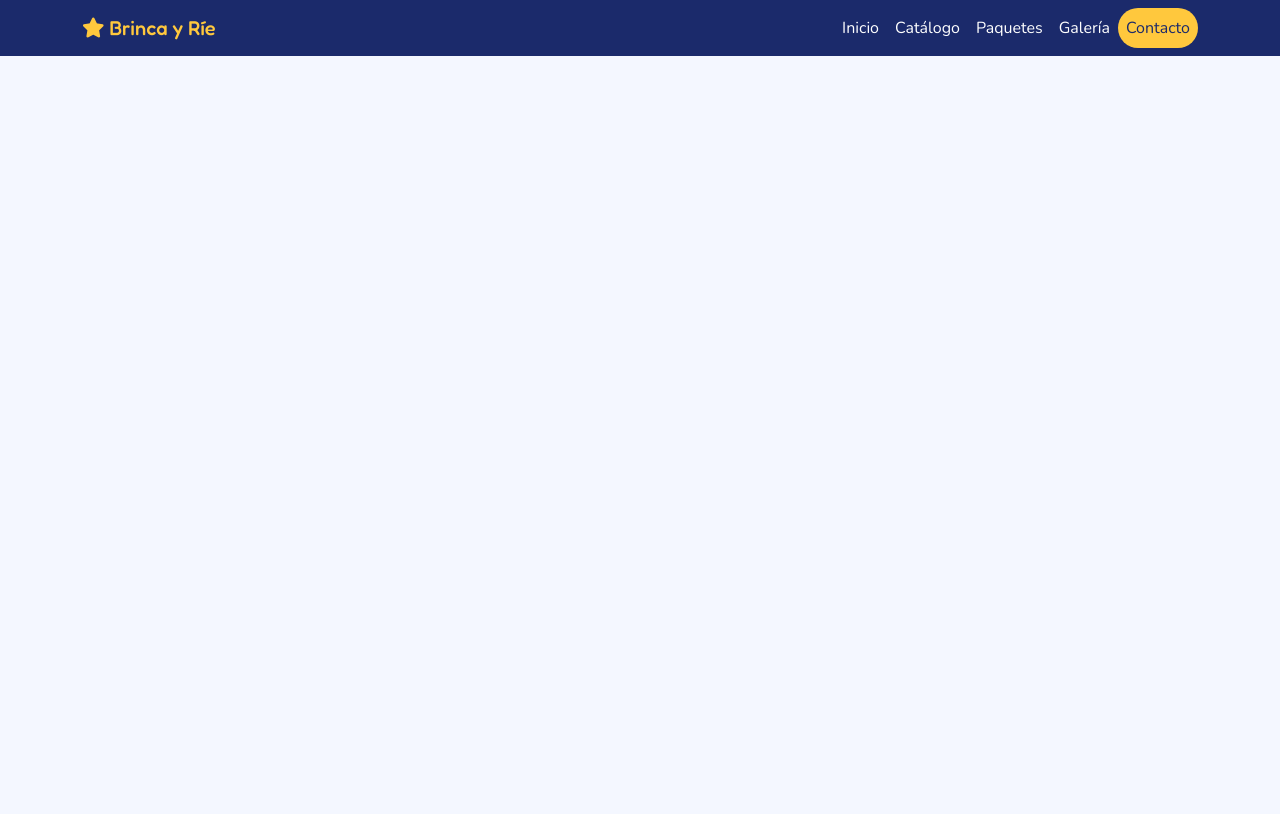
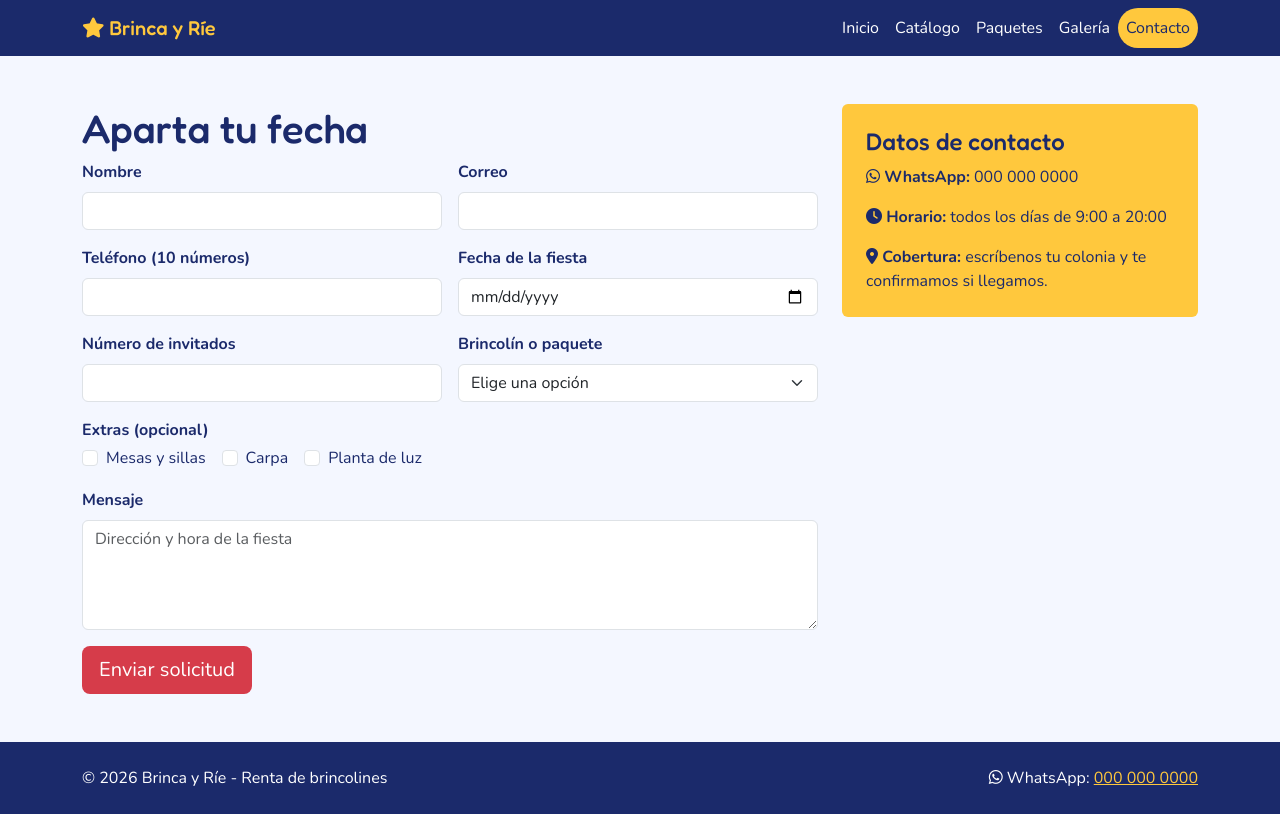
Before and after one commit to bryancastillomorales651-cpu/Unidad2WebProyect, a plain HTML site: page contacto.html in a window 1280 px wide. Drawn offline with nearby package versions, Linux system fonts and the light colour scheme; some packages are replaced by stand-ins of ours; files that its build step writes are made by us from their sources; a script that the page names is missing.

Commit message:
contacto

```diff
--- a/contacto.html
+++ b/contacto.html
@@ -46,4 +46,111 @@
       </div>
     </nav>
   </header>
+
+  <main>
+    <section>
+      <div class="container">
+        <div class="row g-4">
+          <article class="col-12 col-lg-8">
+            <h1>Aparta tu fecha</h1>
+            <form id="formulario" novalidate>
+              <div class="row g-3">
+                <div class="col-12 col-md-6">
+                  <label class="form-label" for="nombre">Nombre</label>
+                  <input class="form-control" type="text" id="nombre" required minlength="3">
+                  <div class="invalid-feedback">Escribe tu nombre (mínimo 3 letras).</div>
+                </div>
+                <div class="col-12 col-md-6">
+                  <label class="form-label" for="correo">Correo</label>
+                  <input class="form-control" type="email" id="correo" required>
+                  <div class="invalid-feedback">Escribe un correo válido.</div>
+                </div>
+                <div class="col-12 col-md-6">
+                  <label class="form-label" for="telefono">Teléfono (10 números)</label>
+                  <input class="form-control" type="tel" id="telefono" required pattern="[0-9]{10}">
+                  <div class="invalid-feedback">Escribe 10 números, sin espacios.</div>
+                </div>
+                <div class="col-12 col-md-6">
+                  <label class="form-label" for="fecha">Fecha de la fiesta</label>
+                  <input class="form-control" type="date" id="fecha" required>
+                  <div class="invalid-feedback">Elige una fecha de hoy en adelante.</div>
+                </div>
+                <div class="col-12 col-md-6">
+                  <label class="form-label" for="invitados">Número de invitados</label>
+                  <input class="form-control" type="number" id="invitados" required min="1" max="60">
+                  <div class="invalid-feedback">Escribe un número entre 1 y 60.</div>
+                </div>
+                <div class="col-12 col-md-6">
+                  <label class="form-label" for="brincolin">Brincolín o paquete</label>
+                  <select class="form-select" id="brincolin" required>
+                    <option value="">Elige una opción</option>
+              <option>Castillo Clásico</option>
+              <option>Saltarín Mini</option>
+              <option>Castillo Mediano</option>
+              <option>Selva Aventura</option>
+              <option>Mega Resbaladilla</option>
+              <option>Parque Acuático</option>
+              <option>Paquete Básico</option>
+              <option>Paquete Fiesta</option>
+              <option>Paquete Mega</option>
+                  </select>
+                  <div class="invalid-feedback">Elige una opción.</div>
+                </div>
+                <div class="col-12">
+                  <p class="form-label mb-1">Extras (opcional)</p>
+                  <div class="d-flex flex-wrap gap-3">
+                    <div class="form-check">
+                      <input class="form-check-input extra" type="checkbox" id="extra1" value="Mesas y sillas">
+                      <label class="form-check-label" for="extra1">Mesas y sillas</label>
+                    </div>
+                    <div class="form-check">
+                      <input class="form-check-input extra" type="checkbox" id="extra2" value="Carpa">
+                      <label class="form-check-label" for="extra2">Carpa</label>
+                    </div>
+                    <div class="form-check">
+                      <input class="form-check-input extra" type="checkbox" id="extra3" value="Planta de luz">
+                      <label class="form-check-label" for="extra3">Planta de luz</label>
+                    </div>
+                  </div>
+                </div>
+                <div class="col-12">
+                  <label class="form-label" for="mensaje">Mensaje</label>
+                  <textarea class="form-control" id="mensaje" rows="4" required minlength="10" placeholder="Dirección y hora de la fiesta"></textarea>
+                  <div class="invalid-feedback">Escribe al menos 10 caracteres.</div>
+                </div>
+                <div class="col-12">
+                  <button class="btn btn-coral btn-lg" type="submit">Enviar solicitud</button>
+                </div>
+              </div>
+            </form>
+            <p id="resultado" class="bg-amarillo p-3 rounded fw-bold mt-4 d-none"></p>
+          </article>
+
+          <aside class="col-12 col-lg-4">
+            <div class="bg-amarillo p-4 rounded">
+              <h2 class="h4">Datos de contacto</h2>
+              <p><i class="fa-brands fa-whatsapp"></i> <strong>WhatsApp:</strong> 000 000 0000</p>
+              <p><i class="fa-solid fa-clock"></i> <strong>Horario:</strong> todos los días de 9:00 a 20:00</p>
+              <p class="mb-0"><i class="fa-solid fa-location-dot"></i> <strong>Cobertura:</strong> escríbenos tu colonia y te confirmamos si llegamos.</p>
+            </div>
+          </aside>
+        </div>
+      </div>
+    </section>
+  </main>
+
+  <footer>
+    <div class="container d-flex flex-wrap justify-content-between align-items-center gap-2">
+      <p class="mb-0">&copy; 2026 Brinca y Ríe - Renta de brincolines</p>
+      <p class="mb-0"><i class="fa-brands fa-whatsapp"></i> WhatsApp: <a href="contacto.html">000 000 0000</a></p>
+    </div>
+  </footer>
+
+
+  <script src="https://cdn.jsdelivr.net/npm/bootstrap@5.3.3/dist/js/bootstrap.bundle.min.js"></script>
+  <script src="https://cdn.jsdelivr.net/npm/sweetalert2@11"></script>
+  <script src="https://unpkg.com/aos@2.3.1/dist/aos.js"></script>
+  <script src="js/main.js"></script>
+
+
 </html>
```
